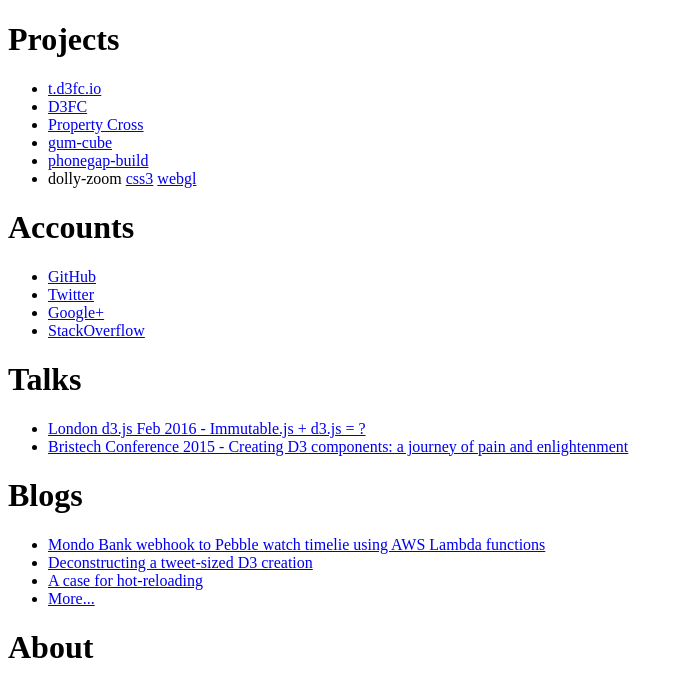
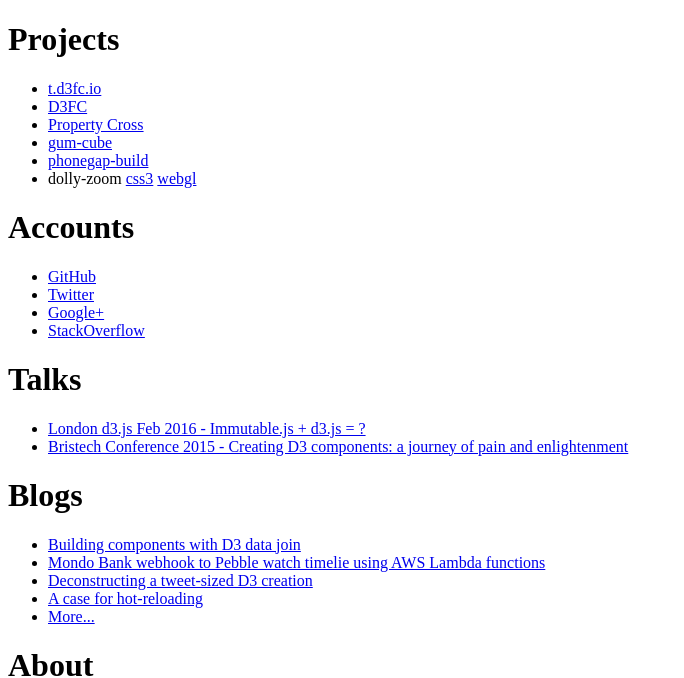
Before and after one commit to chrisprice/chrisprice.github.io, a plain HTML site: page index.htm in a window 1280 px wide. Shown: the top 678 px of the page, without its empty margins (0-684 px from the left). Drawn offline with Linux system fonts and the light colour scheme.

Commit message:
Update index.htm

```diff
--- a/index.htm
+++ b/index.htm
@@ -34,6 +34,7 @@
 	</ul>
 	<h1>Blogs</h1></h1>
 	<ul>
+		<li><a href="http://blog.scottlogic.com/2016/08/17/building-components-with-d3-data-join.html">Building components with D3 data join</a></li>
 		<li><a href="http://blog.scottlogic.com/2016/04/19/mondo-bank-webhook-to-pebble-watch-timeline-using-aws-labmda-functions.html">Mondo Bank webhook to Pebble watch timelie using AWS Lambda functions</a></li>
 		<li><a href="http://blog.scottlogic.com/2016/03/08/deconstructing-a-tweet-sized-d3-creation.html">Deconstructing a tweet-sized D3 creation</a></li>
 		<li><a href="http://blog.scottlogic.com/2016/01/27/a-case-for-hot-reloading.html">A case for hot-reloading</a></li>
```
